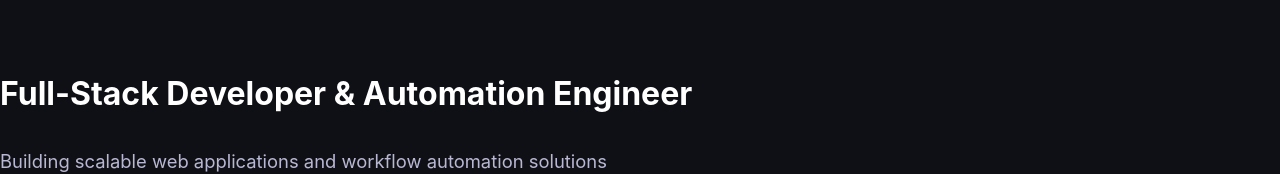
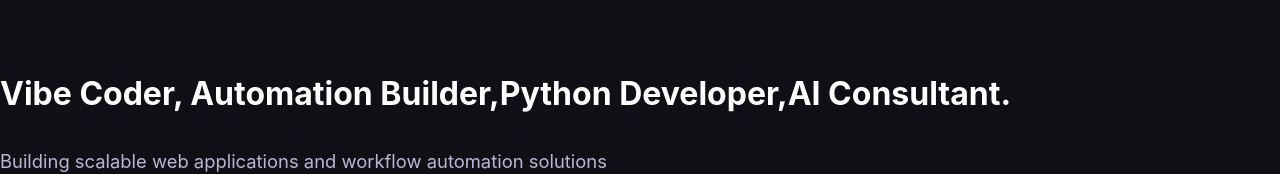
Before and after one commit to KakumanuLakshmiNarayana/Portfolio, a React (Vite) app: page / in a window 1280 px wide. Shown: the part 391-565 px from the top of the page. Built offline with nearby package versions, Linux system fonts and the light colour scheme; no server answers.

Commit message:
Hero.jsx

```diff
--- a/src/components/Hero.jsx
+++ b/src/components/Hero.jsx
@@ -15,7 +15,7 @@ export default function Hero() {
           <Typewriter text={"Lakshmi Narayana Kakumanu"} speed={65} />
         </span>
       </h1>
-      <h2 className={styles.role}>Full-Stack Developer &amp; Automation Engineer</h2>
+      <h2 className={styles.role}>Vibe Coder, Automation Builder,Python Developer,AI Consultant.</h2>
       <p className={styles.desc}>
         Building scalable web applications and workflow automation solutions
       </p>
```
